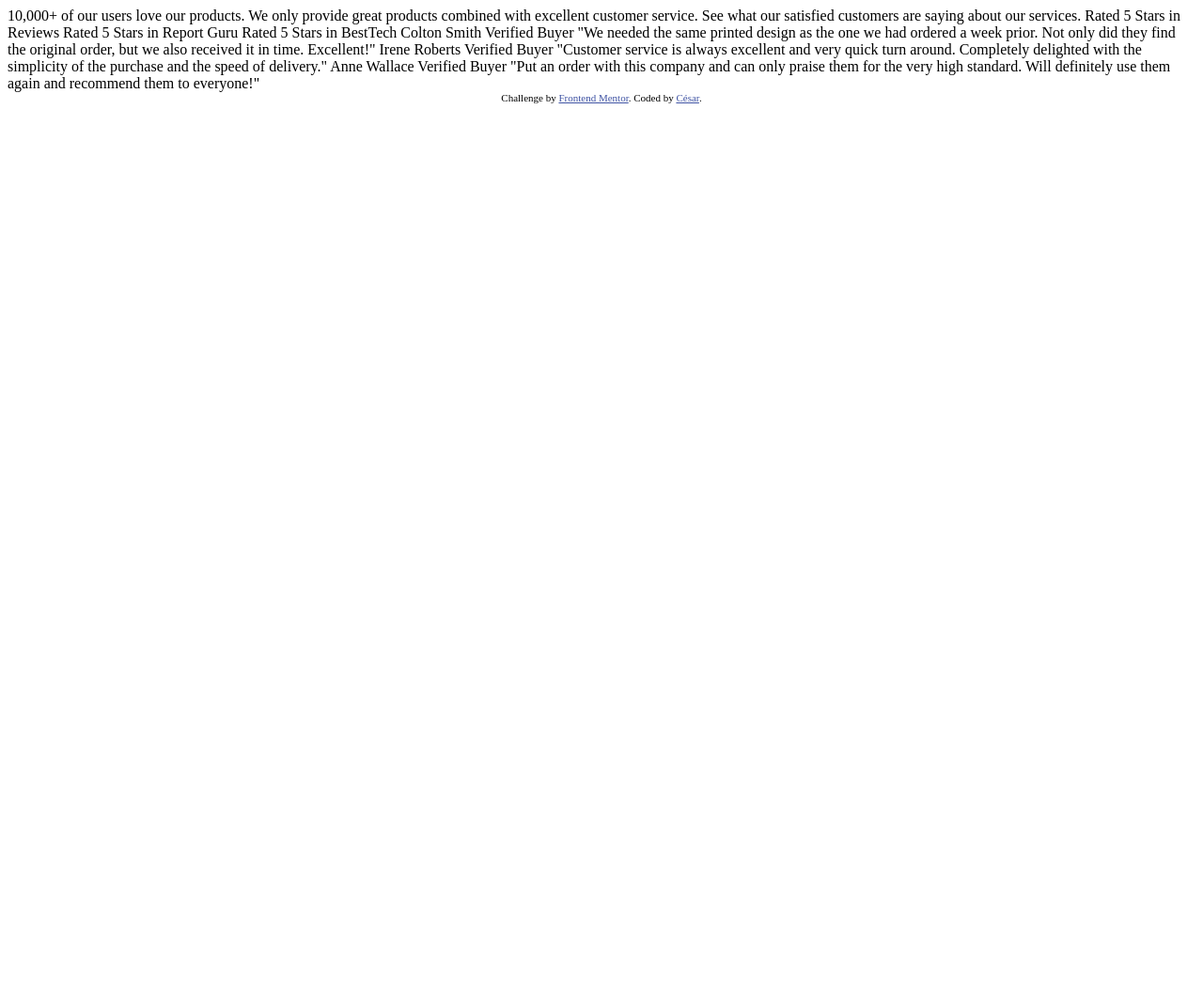
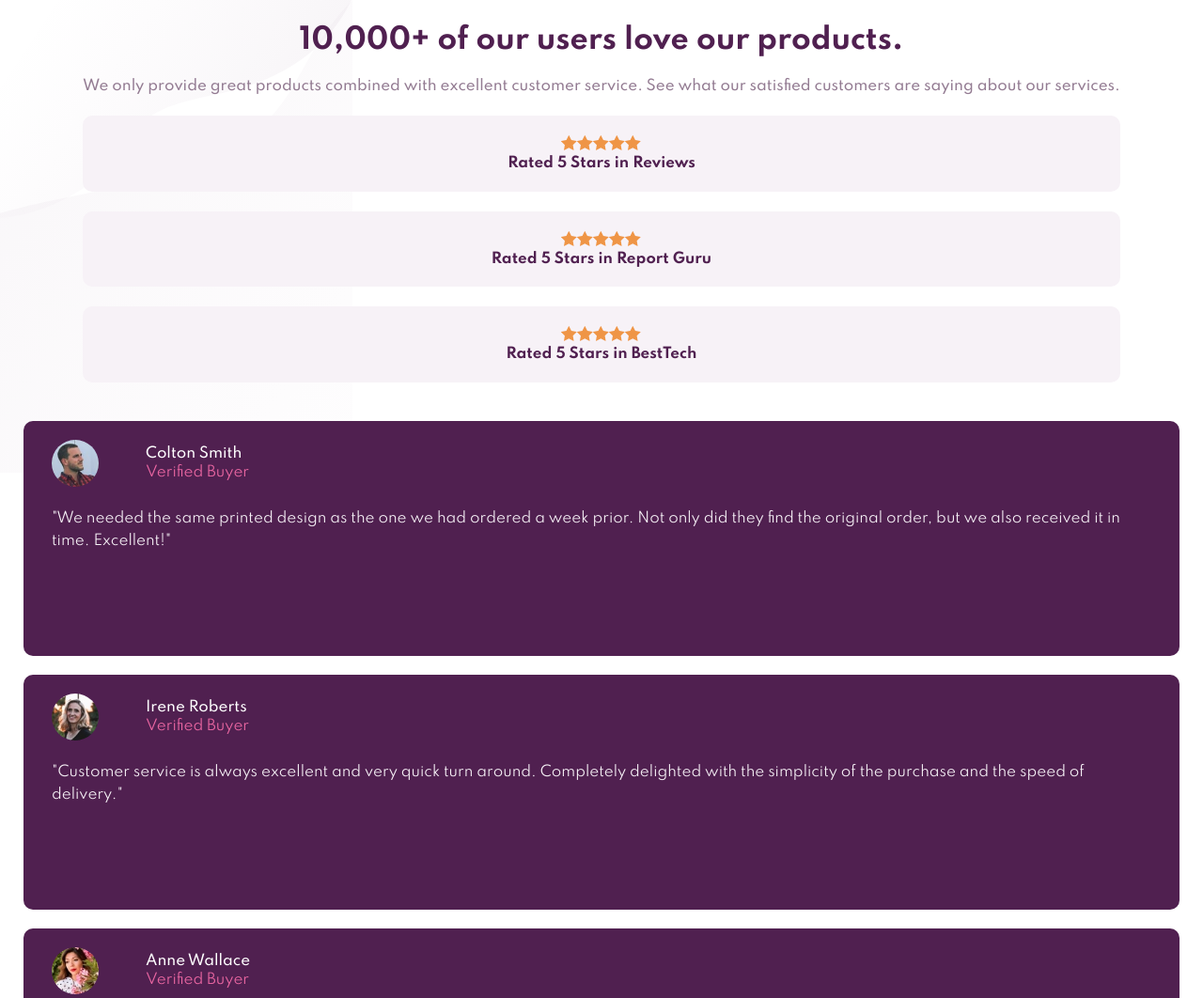
Before and after one commit to CesarMatiasRomero/Social-proof-section, a plain HTML site: page social-proof-section-master/index.html in a window 1280 px wide. Shown: the top 1062 px of the page at 94% size. Before the commit the page ends 800 px from the top, so only its background shows below. Drawn offline with Linux system fonts and the light colour scheme.

Commit message:
Se agregaron styles

```diff
--- a/social-proof-section-master/index.html
+++ b/social-proof-section-master/index.html
@@ -4,6 +4,7 @@
     <meta charset="UTF-8" />
     <meta name="viewport" content="width=device-width, initial-scale=1.0" />
     <!-- displays site properly based on user's device -->
+
     <link rel="stylesheet" href="./styles.css">
     <link
       rel="icon"
@@ -26,30 +27,84 @@
     </style>
   </head>
   <body>
-    10,000+ of our users love our products.
+  <div class="container">
+    <div class="part_1">
+      <div class="service">
+        <h1>10,000+ of our users love our products.</h1>
 
-    We only provide great products combined with excellent customer service.
-    See what our satisfied customers are saying about our services.
+        <p>We only provide great products combined with excellent customer service.
+          See what our satisfied customers are saying about our services.
+        </p>
+      </div>
 
-    Rated 5 Stars in Reviews
-    Rated 5 Stars in Report Guru
-    Rated 5 Stars in BestTech
+      <div class="rated">
+        <div class="stars">
+          <img src="./images/icon-star.svg" alt="Icon star"><img src="./images/icon-star.svg" alt="Icon star"><img src="./images/icon-star.svg" alt="Icon star"><img src="./images/icon-star.svg" alt="Icon star"><img src="./images/icon-star.svg" alt="Icon star">
+          <p>Rated 5 Stars in Reviews</p>
+        </div>
 
-    Colton Smith
-    Verified Buyer
-    "We needed the same printed design as the one we had ordered a week prior.
-    Not only did they find the original order, but we also received it in time.
-    Excellent!"
+        <div class="stars"> <img src="./images/icon-star.svg" alt="Icon star"><img src="./images/icon-star.svg" alt="Icon star"><img src="./images/icon-star.svg" alt="Icon star"><img src="./images/icon-star.svg" alt="Icon star"><img src="./images/icon-star.svg" alt="Icon star">
+          <p>Rated 5 Stars in Report Guru</p>
+        </div>
 
-    Irene Roberts
-    Verified Buyer
-    "Customer service is always excellent and very quick turn around. Completely
-    delighted with the simplicity of the purchase and the speed of delivery."
+        <div class="stars"> <img src="./images/icon-star.svg" alt="Icon star"><img src="./images/icon-star.svg" alt="Icon star"><img src="./images/icon-star.svg" alt="Icon star"><img src="./images/icon-star.svg" alt="Icon star"><img src="./images/icon-star.svg" alt="Icon star">
+           <p>Rated 5 Stars in BestTech</p>
+        </div>
 
-    Anne Wallace
-    Verified Buyer
-    "Put an order with this company and can only praise them for the very high
-    standard. Will definitely use them again and recommend them to everyone!"
+      </div>
+    </div>
+
+    <div class="part_2">
+      <div class="profiles">
+        <div class="card colton">
+
+          <div class="personal_information">
+            <img src="./images/image-colton.jpg" alt="">
+            <div class="name">
+            <p>Colton Smith</p>
+            <p class="verified">Verified Buyer</p>
+            </div>
+          </div>
+          <div class="information">
+            <p> "We needed the same printed design as the one we had ordered a week prior.
+                Not only did they find the original order, but we also received it in time.
+                Excellent!"</p>
+          </div>
+        </div>
+
+        <div class="card irene">
+
+          <div class="personal_information">
+            <img src="./images/image-irene.jpg" alt="">
+            <div class="name">
+            <p>Irene Roberts</p>
+            <p class="verified">Verified Buyer</p>
+            </div>
+          </div>
+          <div class="information">
+            <p>"Customer service is always excellent and very quick turn around. Completely
+                delighted with the simplicity of the purchase and the speed of delivery."</p>
+          </div>
+        </div>
+
+        <div class="card anne">
+          <div class="personal_information">
+            <img src="./images/image-anne.jpg" alt="">
+            <div class="name">
+            <p>Anne Wallace</p>
+            <p class="verified">Verified Buyer</p>
+            </div>
+          </div>
+          <div class="information">
+            <p>"Put an order with this company and can only praise them for the very high
+                standard. Will definitely use them again and recommend them to everyone!"</p>
+          </div>
+        </div>
+
+      </div>
+    </div>
+
+  </div>
 
     <div class="attribution">
       Challenge by
--- a/social-proof-section-master/styles.css
+++ b/social-proof-section-master/styles.css
@@ -0,0 +1,99 @@
+@import url('https://fonts.googleapis.com/css2?family=Spartan:wght@400;500;700&display=swap');
+
+:root {
+--Dark-Grayish-Magenta: hsl(303, 10%, 53%);
+--Light-Grayish-Magenta: hsl(300, 24%, 96%);
+--White: hsl(0, 0%, 100%);
+--Very-Dark-Magenta: hsl(300, 43%, 22%);
+--Soft-Pink: hsl(333, 80%, 67%)
+}
+
+*{
+    padding: 0;
+    margin: 0;
+    box-sizing: border-box;
+}
+
+body{
+    background-image: url(./images/bg-pattern-top-mobile.svg), url(./images/bg-pattern-bottom-mobile.svg);
+    background-repeat: no-repeat;
+    font-family: 'Spartan' , sans-serif;
+    font-size: 15px;
+}
+
+.container{
+    display: flex;
+    flex-direction: column;
+    justify-content: center;
+    align-items: center;
+    margin: 25px;
+
+}
+
+.service h1{
+    text-align: center;
+    color: var(--Very-Dark-Magenta);
+    font-weight: 700;
+}
+
+.service p{
+    text-align: center;
+    font-weight: 500;
+    color: var(--Dark-Grayish-Magenta);
+    line-height: 1.3rem;
+    margin: 1.3rem 0;
+}
+
+
+.stars{
+    text-align: center;
+    color: var(--Very-Dark-Magenta);
+    background-color: var(--Light-Grayish-Magenta);
+    padding: 1.3rem;
+    margin: 1.3rem 0;
+    border-radius: 10px;
+    font-weight: 700;
+}
+
+.card{
+    background-color: var(--Very-Dark-Magenta);
+    height: 250px;
+    border-radius: 10px;
+    padding: 20px 30px;
+    margin: 20px 0;
+}
+
+.personal_information{
+    display: flex;
+}
+
+
+.personal_information img{
+    border-radius: 50px;
+    width: 50px;
+    height: 50px;
+
+
+}
+
+.information{
+    font-weight: 400;
+    line-height: 1.5rem;
+    margin: 1.3rem 0;
+    color: var(--Light-Grayish-Magenta);
+
+
+}
+
+.name{
+    margin: 5px 50px;
+    line-height: 1.3rem;font-weight: 500;
+    color: var(--White);
+
+
+}
+
+.verified{
+    color: var(--Soft-Pink);
+    font-weight: 400;
+}
```
